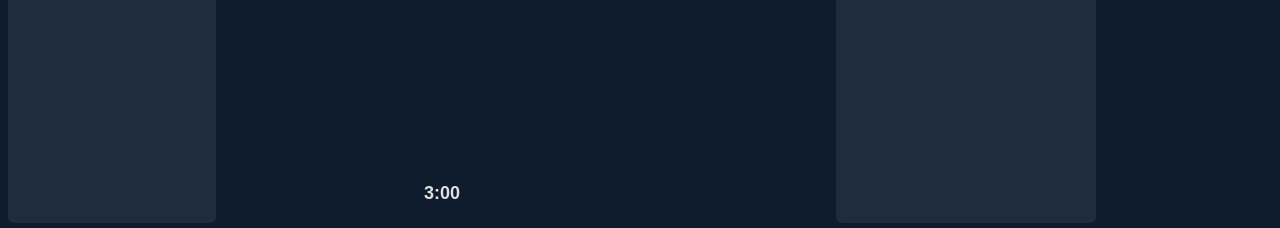
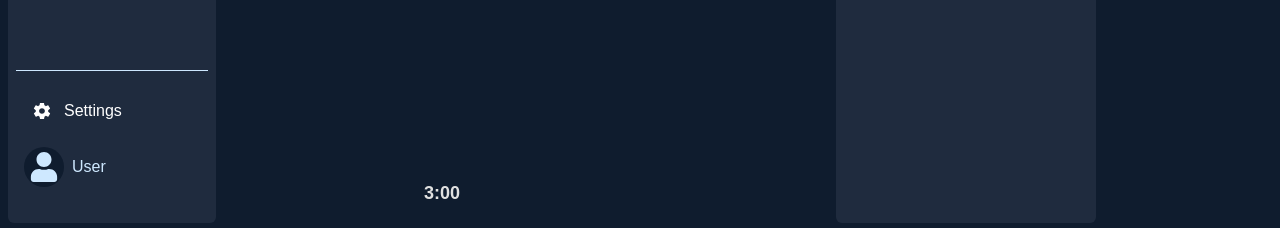
Before and after one commit to Kshitizz04/chesseract, a Next.js app in the folder chesseract-fe/: page /home/play/bots in a window 1280 px wide. Shown: the part 569-797 px from the top of the page. Built offline with nearby package versions, Linux system fonts and the light colour scheme.

Commit message:
added avatar in sidebar

```diff
--- a/chesseract-fe/models/user.ts
+++ b/chesseract-fe/models/user.ts
@@ -6,4 +6,5 @@ export interface IUser extends Document {
     rating: number;
     games: [];
     createdAt: Date;
+    _id:number;
 }
--- a/chesseract-fe/src/app/auth/sign-in/page.tsx
+++ b/chesseract-fe/src/app/auth/sign-in/page.tsx
@@ -33,6 +33,7 @@ const SignIn = () => {
                 showToast("Sign-in successful!", "success");
                 setLocalStorage("token", response.data?.token);
                 setLocalStorage("user", response.data?.user);
+                setLocalStorage("userId", response.data?.user._id);
                 router.push("/home");
             } else {
                 const error = response.error || "An error occurred";
--- a/chesseract-fe/src/components/Sidebar.tsx
+++ b/chesseract-fe/src/components/Sidebar.tsx
@@ -1,4 +1,4 @@
-import { useState } from "react";
+import { useEffect, useState } from "react";
 import { FaUsers, FaTrophy, FaChess } from "react-icons/fa";
 import { HiMenuAlt2, HiOutlineChevronLeft, HiChevronDown, HiChevronUp } from "react-icons/hi";
 import Link from 'next/link';
@@ -6,6 +6,9 @@ import { usePathname } from 'next/navigation';
 import { BiSolidChess } from "react-icons/bi";
 import { HiPuzzlePiece } from "react-icons/hi2";
 import logo from "../../public/logo-light.svg";
+import { IoMdSettings } from "react-icons/io";
+import { getLocalStorage } from "@/utils/localstorage";
+import Avatar from './utilities/Avatar';
 
 interface SideBarProps {
     isSideBarOpen: boolean;
@@ -18,6 +21,11 @@ interface NavItemProps {
     href: string;
     isSideBarOpen: boolean;
     children?: React.ReactNode;
+}
+
+interface UserData {
+    username: string;
+    profilePicture?: string;
 }
 
 const NavItem = ({ icon, title, href, isSideBarOpen, children }: NavItemProps) => {
@@ -95,6 +103,13 @@ const SideBar = ({
   isSideBarOpen,
   toggleSideBar
 }: SideBarProps) => {
+    const [userData, setUserData] = useState<UserData | null>(null);
+
+    useEffect(() => {
+        const data = getLocalStorage('user');
+        console.log("data", data);
+        setUserData(data as UserData);
+    }, []);
 
     return (
         <aside
@@ -166,7 +181,25 @@ const SideBar = ({
                         href="/home/friends"
                         isSideBarOpen={isSideBarOpen}
                     />
+
                 </nav>
+                <div className="mt-auto mb-5 pt-4 border-t border-accent-200">
+                    <NavItem
+                        icon={<IoMdSettings size={20} />}
+                        title="Settings"
+                        href="/home/settings"
+                        isSideBarOpen={isSideBarOpen}
+                    />
+
+                    <div className={`mt-1 flex items-center gap-3 p-2 rounded-md bg-bg-200-hover ${!isSideBarOpen && 'justify-center'}`}>
+                        <Avatar
+                            username={userData?.username || "User"}
+                            profileImage={userData?.profilePicture}
+                            showUsername={isSideBarOpen}
+                            size={isSideBarOpen ? 40 : 30}
+                        />
+                    </div>
+                </div>
             </div>
         </aside>
     );
--- /dev/null
+++ b/chesseract-fe/src/components/utilities/Avatar.tsx
@@ -0,0 +1,56 @@
+import React from 'react';
+import Image from 'next/image';
+import { FaUser } from 'react-icons/fa';
+import { useRouter } from 'next/navigation';
+
+interface AvatarProps {
+  username: string;
+  profileImage?: string;
+  showUsername?: boolean;
+  size?: number;
+  className?: string;
+}
+
+const Avatar: React.FC<AvatarProps> = ({
+  username,
+  profileImage,
+  showUsername = false,
+  size = 40,
+  className = '',
+}) => {
+    const router = useRouter();
+
+  return (
+    <div
+        className={`flex items-center gap-2 ${className} text-accent-200 cursor-pointer`}
+        onClick={()=>router.push(`/home/profile`)}
+    >
+      <div
+        className="rounded-full overflow-hidden flex items-center justify-center bg-bg-100 font-semibold"
+        style={{ width: size, height: size }}
+      >
+        {profileImage ? (
+          <Image
+            src={profileImage}
+            alt={`${username}'s profile`}
+            width={size}
+            height={size}
+            className="object-cover w-full h-full"
+          />
+        ) : (
+            <FaUser size={size-10}/>
+        )}
+      </div>
+
+      {showUsername && (
+        <div className="flex flex-col">
+          <p className="font-medium truncate" style={{ maxWidth: '150px' }}>
+            {username}
+          </p>
+        </div>
+      )}
+    </div>
+  );
+};
+
+export default Avatar;
--- /dev/null
+++ b/chesseract-fe/src/utils/hooks/userRedirection.tsx
@@ -0,0 +1,18 @@
+import { useRouter } from "next/navigation";
+import { getLocalStorage } from "../localstorage";
+
+const useUserRedirection = () => {
+    const router = useRouter();
+
+    return (userId: number, pathName: string) => {
+        const loggedInUserId = getLocalStorage("userId");
+
+        if (loggedInUserId == userId.toString() && pathName.includes("home/friends")) {
+            return null;
+        } else {
+            router.push(`${pathName}`);
+        }
+    };
+};
+
+export default useUserRedirection;
```
